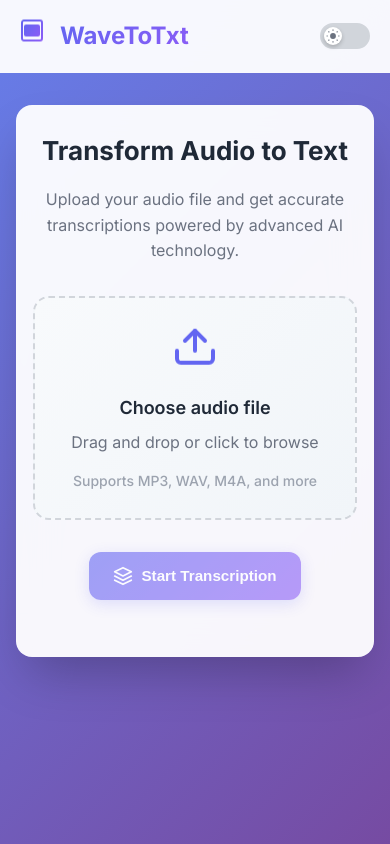
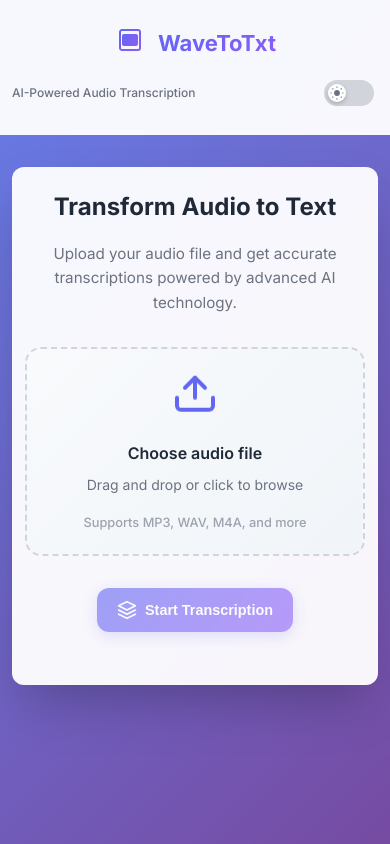
Before and after one commit to yatin-ys/wave-to-txt, a React (Vite) app in the folder frontend/: page / in a window 390 px wide. Built offline with nearby package versions, Linux system fonts and the light colour scheme; no server answers.

Commit message:
Fix Mobile Responsiveness and Remove Logo Animation

```diff
--- a/frontend/src/App.css
+++ b/frontend/src/App.css
@@ -97,7 +97,7 @@ body {
 }
 
 .logo-icon {
-  animation: float 3s ease-in-out infinite;
+  /* Removed animation: float 3s ease-in-out infinite; */
 }
 
 .logo-text {
@@ -115,10 +115,16 @@ body {
   gap: 1.5rem;
 }
 
+.header-subtitle {
+  display: flex;
+  align-items: center;
+}
+
 .header-subtitle span {
   font-size: 0.875rem;
   color: var(--text-secondary);
   font-weight: 500;
+  white-space: nowrap;
 }
 
 /* Dark Mode Toggle */
@@ -130,6 +136,7 @@ body {
   padding: 0.25rem;
   border-radius: 50px;
   transition: all 0.3s ease;
+  flex-shrink: 0;
 }
 
 .dark-mode-toggle:hover {
@@ -527,15 +534,6 @@ body {
   }
 }
 
-@keyframes float {
-  0%, 100% {
-    transform: translateY(0px);
-  }
-  50% {
-    transform: translateY(-6px);
-  }
-}
-
 @keyframes bounce {
   0%, 20%, 53%, 80%, 100% {
     transform: translateY(0);
@@ -561,16 +559,28 @@ body {
 }
 
 /* Responsive Design */
+@media (max-width: 1024px) {
+  .header-container {
+    padding: 0 1.5rem;
+  }
+
+  .container {
+    padding: 0 1.5rem;
+  }
+}
+
 @media (max-width: 768px) {
   .header-container {
     padding: 0 1rem;
-    flex-direction: column;
     gap: 1rem;
   }
 
   .header-right {
-    width: 100%;
-    justify-content: space-between;
+    gap: 1rem;
+  }
+
+  .header-subtitle span {
+    font-size: 0.8rem;
   }
 
   .logo-text {
@@ -615,7 +625,32 @@ body {
   }
 }
 
-@media (max-width: 480px) {
+@media (max-width: 640px) {
+  .header-container {
+    flex-direction: column;
+    align-items: stretch;
+    gap: 0.75rem;
+    padding: 0.75rem 1rem;
+  }
+
+  .logo-section {
+    justify-content: center;
+  }
+
+  .header-right {
+    flex-direction: row;
+    justify-content: space-between;
+    align-items: center;
+  }
+
+  .header-subtitle {
+    order: 1;
+  }
+
+  .dark-mode-toggle {
+    order: 2;
+  }
+
   .main-content {
     padding: 2rem 0;
   }
@@ -655,19 +690,68 @@ body {
     top: 15px;
     left: 15px;
   }
+}
 
+@media (max-width: 480px) {
   .header-container {
-    flex-direction: row;
-    gap: 0.5rem;
+    padding: 0.5rem 0.75rem;
   }
 
-  .header-right {
-    flex-direction: column;
-    align-items: flex-end;
-    gap: 0.5rem;
+  .logo-text {
+    font-size: 1.375rem;
   }
 
-  .header-subtitle {
-    order: -1;
+  .header-subtitle span {
+    font-size: 0.75rem;
+  }
+
+  .container {
+    padding: 0 0.75rem;
+  }
+
+  .content-section {
+    padding: 1.25rem 0.75rem;
+    border-radius: 12px;
+  }
+
+  .intro-text h2 {
+    font-size: 1.5rem;
+  }
+
+  .intro-text p {
+    font-size: 0.95rem;
+  }
+
+  .file-upload-label {
+    padding: 1.25rem 0.5rem;
+    min-height: 120px;
+  }
+
+  .upload-text h3 {
+    font-size: 1rem;
+  }
+
+  .upload-text p {
+    font-size: 0.875rem;
+  }
+
+  .file-types {
+    font-size: 0.8rem;
+  }
+
+  .transcribe-button {
+    padding: 0.75rem 1.25rem;
+    font-size: 0.9rem;
+  }
+
+  .transcript-textarea {
+    min-height: 120px;
+    padding: 0.875rem;
+    font-size: 0.85rem;
+  }
+
+  .copy-button {
+    padding: 0.625rem 0.875rem;
+    font-size: 0.8rem;
   }
 }
--- a/frontend/src/components/Header.tsx
+++ b/frontend/src/components/Header.tsx
@@ -28,6 +28,9 @@ const Header: React.FC = () => {
           <h1 className="logo-text">WaveToTxt</h1>
         </div>
         <div className="header-right">
+          <div className="header-subtitle">
+            <span>AI-Powered Audio Transcription</span>
+          </div>
           <DarkModeToggle isDarkMode={isDarkMode} onToggle={toggleDarkMode} />
         </div>
       </div>
```
